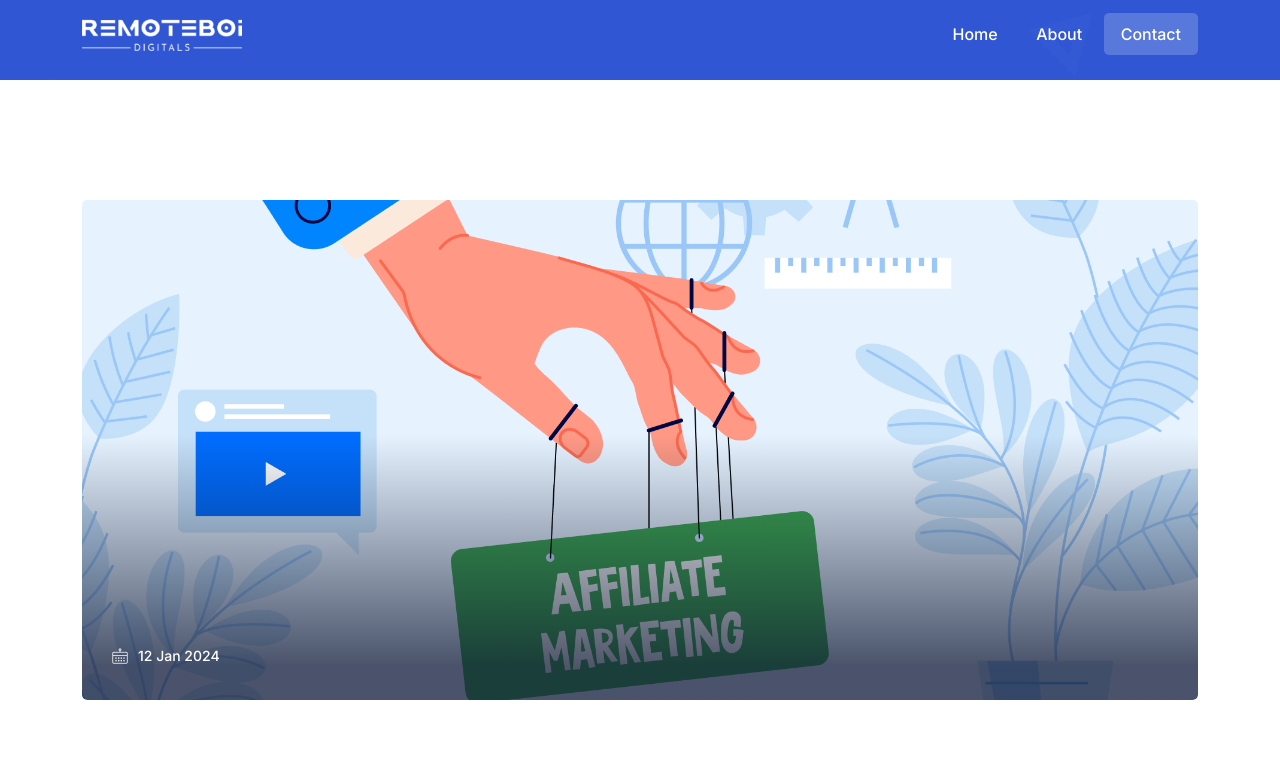
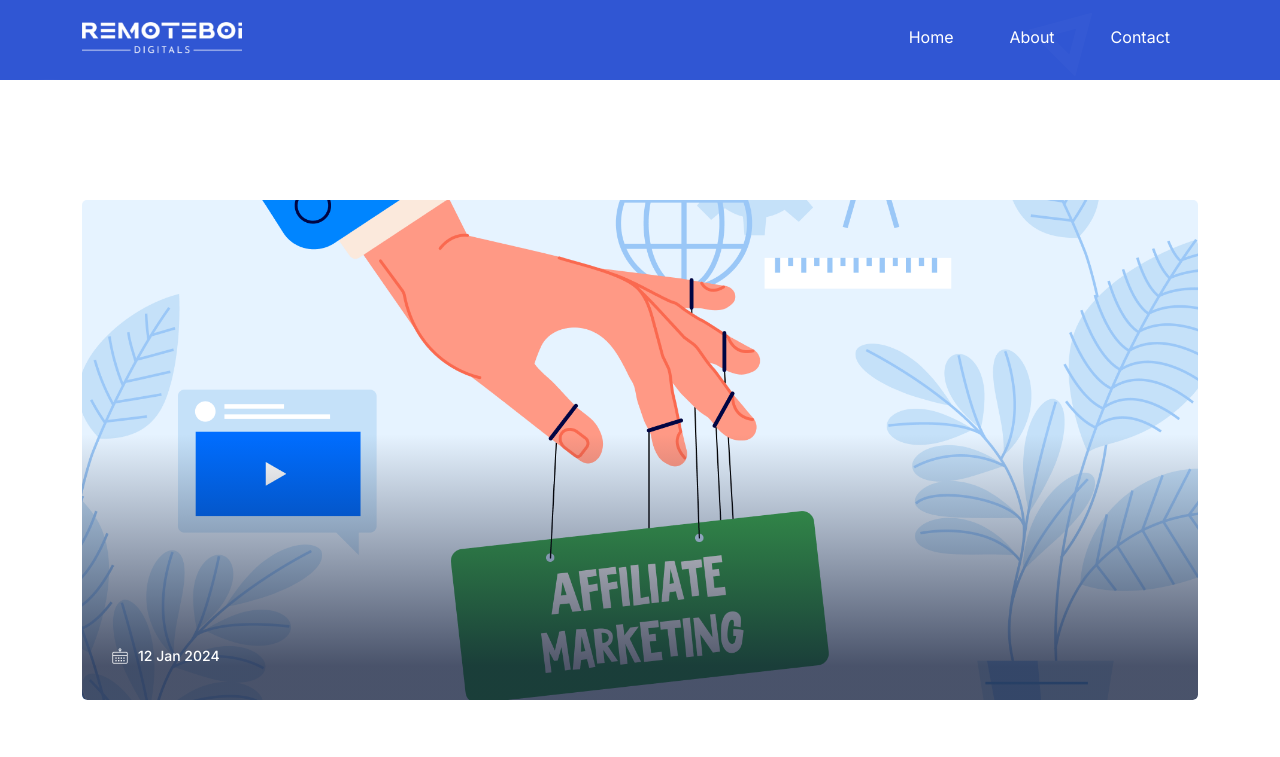
Before and after one commit to joelebukatobi/remote-boi-digitals, a website: page dist/salescopy.html in a window 1280 px wide. Shown: the top 757 px of the page. Drawn offline with Linux system fonts and the light colour scheme.

Commit message:
Sales Copy

```diff
--- a/dist/salescopy.html
+++ b/dist/salescopy.html
@@ -45,22 +45,22 @@
 
       <div class="navbar-collapse">
        <ul id="nav" class="navbar-nav mx-auto">
-        <!-- <li class="nav-item">
-            <a class="ud-menu-scroll" href="#home">Home</a>
-          </li> -->
+        <li class="nav-item">
+         <a class="ud-menu-scroll" href="#home">Home</a>
+        </li>
 
-        <!-- <li class="nav-item">
-            <a class="ud-menu-scroll" href="#about">About</a>
-          </li> -->
+        <li class="nav-item">
+         <a class="ud-menu-scroll" href="#about">About</a>
+        </li>
         <!-- <li class="nav-item">
             <a class="ud-menu-scroll" href="#pricing">Pricing</a>
           </li> -->
         <!-- <li class="nav-item">
             <a class="ud-menu-scroll" href="#team">Team</a>
           </li> -->
-        <!-- <li class="nav-item">
-            <a class="ud-menu-scroll" href="#contact">Contact</a>
-          </li> -->
+        <li class="nav-item">
+         <a class="ud-menu-scroll" href="#contact">Contact</a>
+        </li>
         <!-- <li class="nav-item nav-item-has-children">
             <a href="javascript:void(0)"> Pages </a>
             <ul class="ud-submenu">
@@ -102,7 +102,7 @@
        </ul>
       </div>
 
-      <div class="navbar-btn d-none d-sm-inline-block">
+      <!-- <div class="navbar-btn d-none d-sm-inline-block">
        <a href="#home" class="ud-main-btn ud-login-btn">
         Home
        </a>
@@ -112,7 +112,7 @@
        <a href="#contact" class="ud-main-btn ud-white-btn" href="javascript:void(0)">
         Contact
        </a>
-      </div>
+      </div> -->
      </nav>
     </div>
    </div>
```
